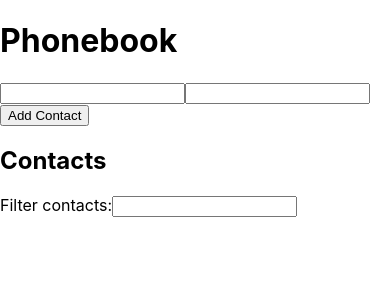
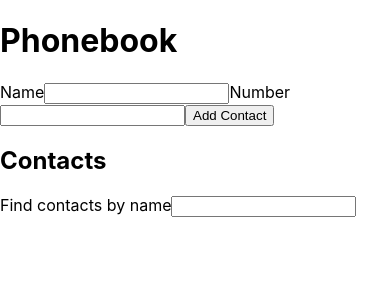
Before and after one commit to gamp300/goit-react-hw-02-phonebook, a React (Create React App) app: page / in a window 390 px wide. Shown: the top 300 px of the page. Built offline with nearby package versions, Linux system fonts and the light colour scheme.

Commit message:
React 02-PhoneBook Five

```diff
--- a/src/components/App.jsx
+++ b/src/components/App.jsx
@@ -3,6 +3,7 @@ import { nanoid } from 'nanoid';
 import ContactForm from './ContactForm';
 import ContactList from './ContactList';
 import Filter from './Filter';
+// import FilterStyled from './Filter.styled';
 
 export const App = () => {
   const [state, setState] = useState({
--- a/src/components/ContactForm.js
+++ b/src/components/ContactForm.js
@@ -3,6 +3,8 @@ import React from 'react';
 const ContactForm = ({ name, number, handleInputChange, handleAddContact }) => {
   return (
     <div>
+      <label>
+        Name
         <input
           type="text"
           name="name"
@@ -12,6 +14,10 @@ const ContactForm = ({ name, number, handleInputChange, handleAddContact }) => {
           value={name}
           onChange={handleInputChange}
         />
+      </label>
+
+      <label>
+        Number
         <input
           type="tel"
           name="number"
@@ -21,6 +27,8 @@ const ContactForm = ({ name, number, handleInputChange, handleAddContact }) => {
           value={number}
           onChange={handleInputChange}
         />
+      </label>
+
       <button onClick={handleAddContact}>Add Contact</button>
     </div>
   );
--- a/src/components/Filter.js
+++ b/src/components/Filter.js
@@ -4,7 +4,7 @@ const Filter = ({ filter, handleFilterChange }) => {
   return (
     <div>
       <label>
-        Filter contacts:
+        Find contacts by name
         <input type="text" value={filter || ''} onChange={handleFilterChange} />
       </label>
     </div>
```
Also changed, not shown: src/components/Filter.styled.js (+12 -12 lines). Lines whose indentation alone changed are shown as unchanged.
